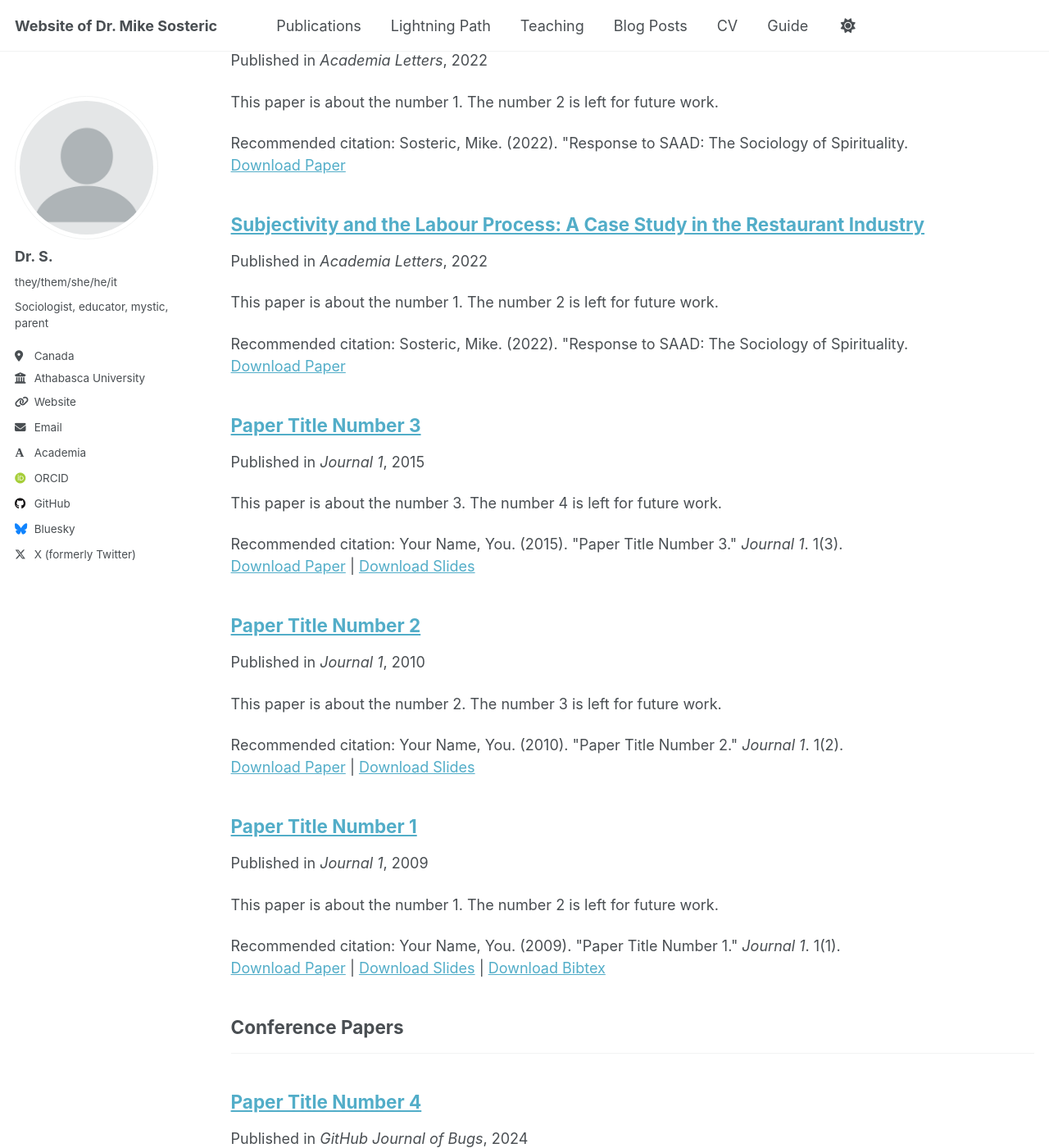
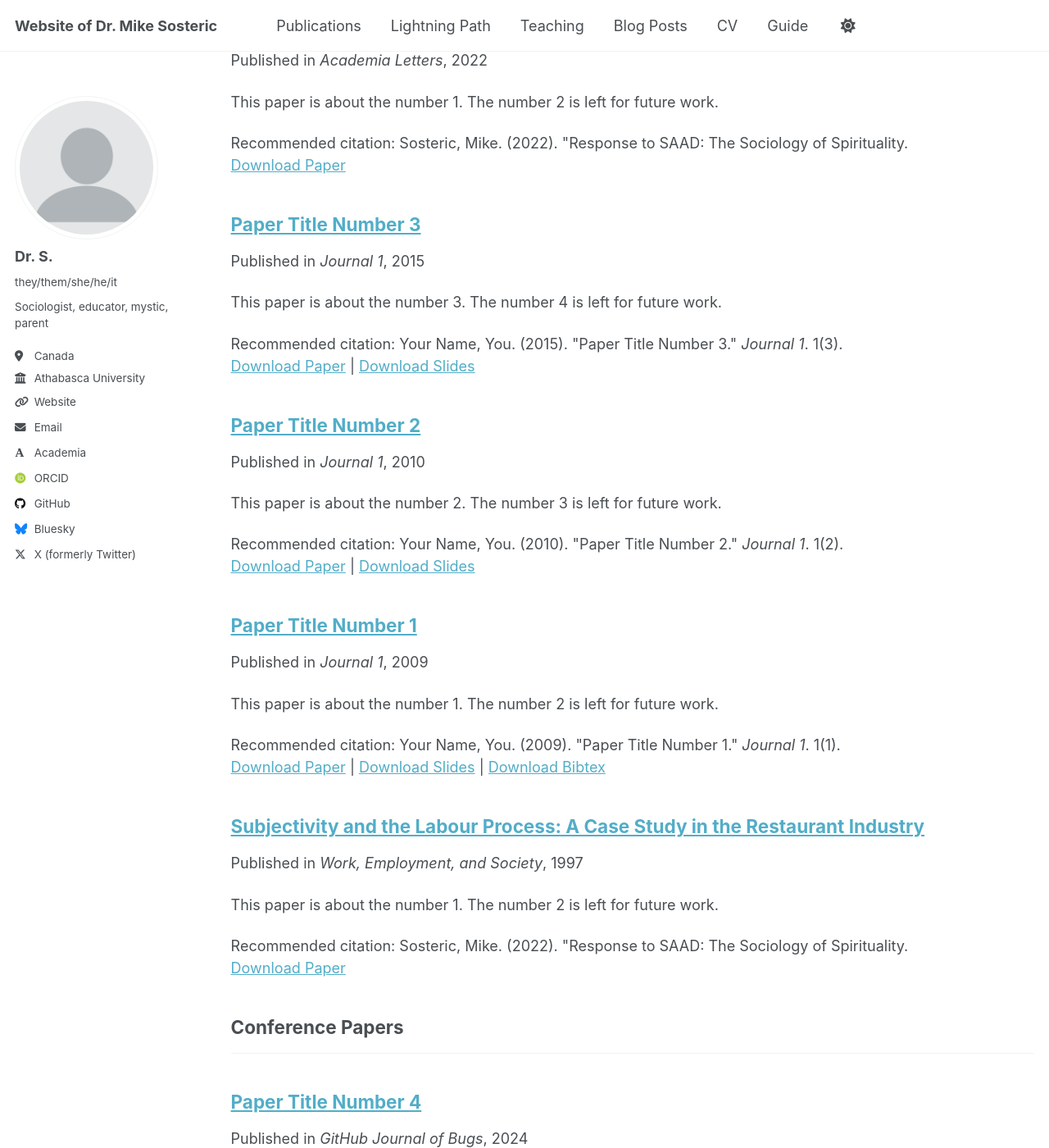
Before and after one commit to s1r0n/Dr.S, a Jekyll site: the page built from _pages/publications.html, in a window 1280 px wide and 1400 px high, scrolled down 248 px. Shown: the whole window at 82% size. Built offline with Jekyll 4.4.1, drawn with Linux system fonts in a browser that asks for light colours; some web fonts are replaced.

Commit message:
Update 1997-subjectivity-and-the-labour-process.md

```diff
--- a/_publications/1997-subjectivity-and-the-labour-process.md
+++ b/_publications/1997-subjectivity-and-the-labour-process.md
@@ -2,10 +2,10 @@
 title: "Subjectivity and the Labour Process: A Case Study in the Restaurant Industry"
 collection: publications
 category: manuscripts
-permalink: /publication/2022-response-to-saad
+permalink: 1997-subjectivity-and-the-labour-process
 excerpt: 'This paper is about the number 1. The number 2 is left for future work.'
-date: 2022-1-1
-venue: 'Academia Letters'
+date: 1997-1-1
+venue: 'Work, Employment, and Society'
 #slidesurl: 'http://academicpages.github.io/files/slides1.pdf'
 paperurl: 'https://www.academia.edu/67132880/Response_to_Saad_The_Sociology_of_Spirituality'
 #bibtexurl: 'http://academicpages.github.io/files/bibtex1.bib'
```
